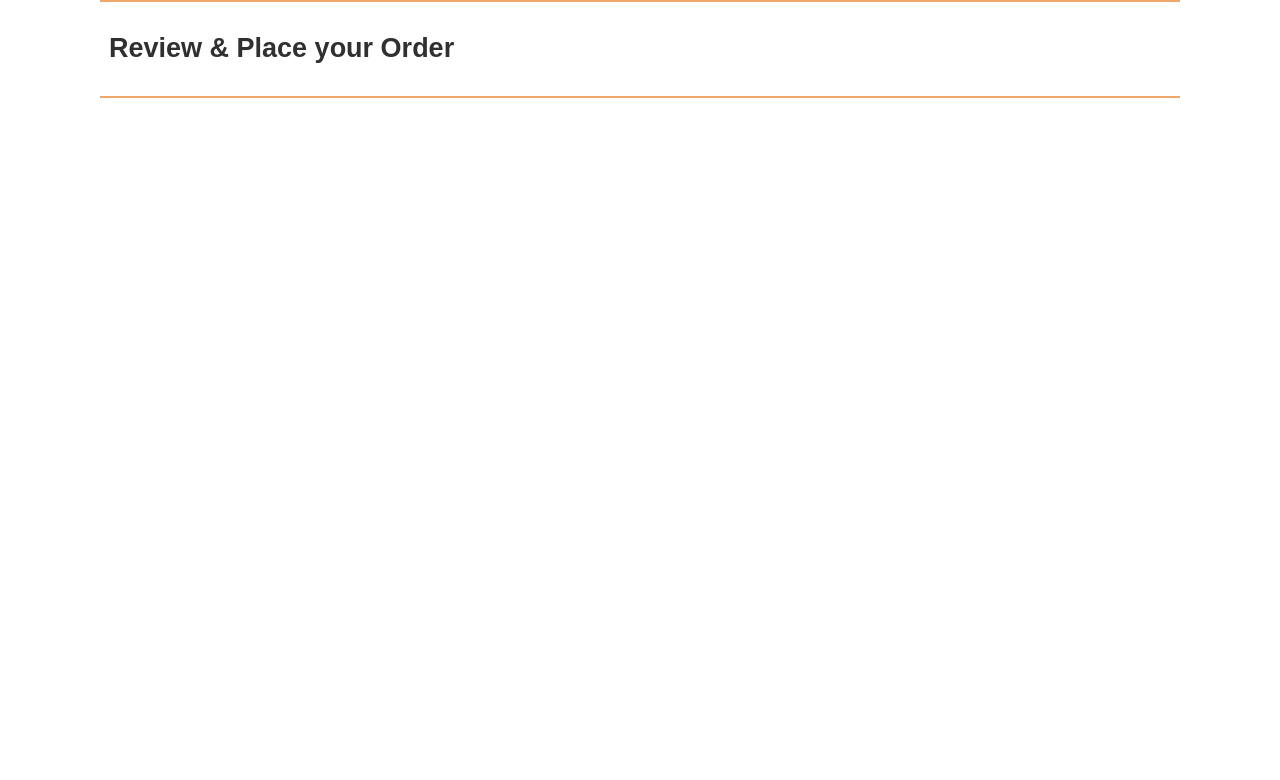
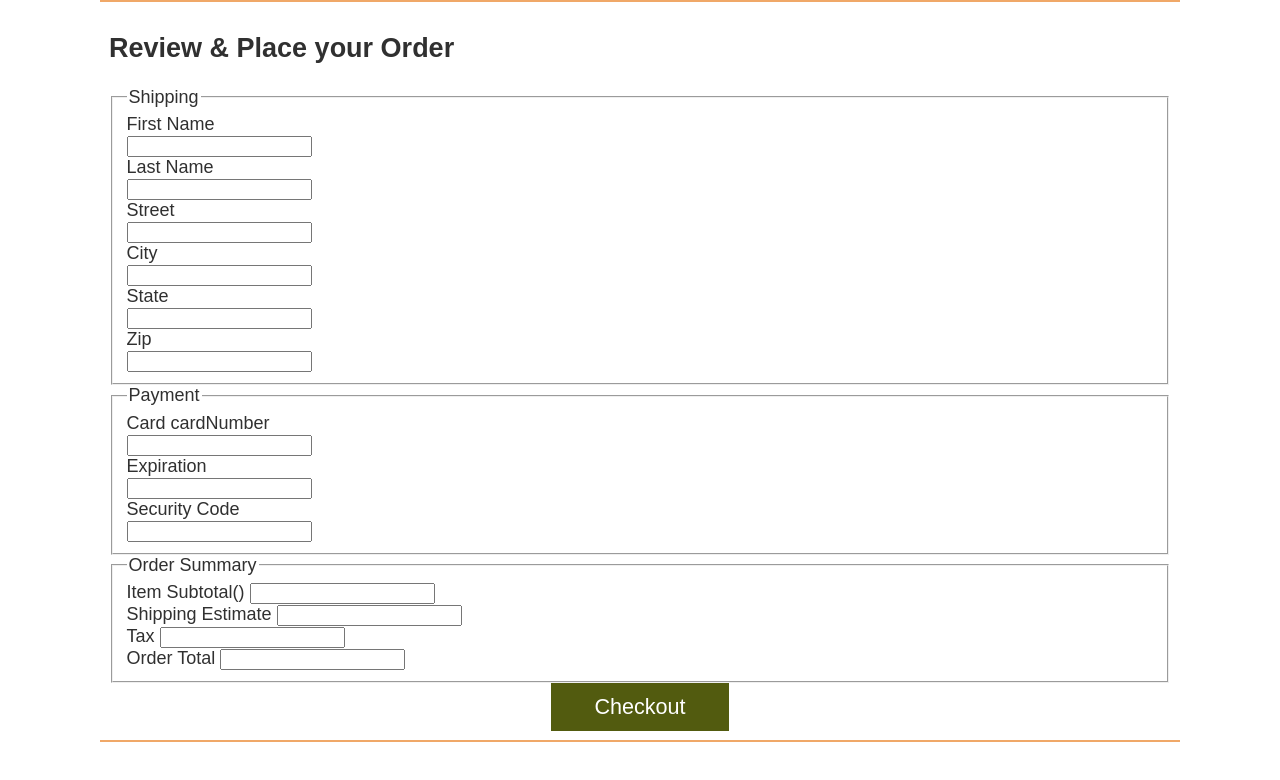
Before and after one commit to Spackalicious/Team2Project, a website: page src/checkout/index.html in a window 1280 px wide. Drawn offline with Linux system fonts and the light colour scheme; files that its build step writes are made by us from their sources.

Commit message:
team 6 commit 1

```diff
--- a/src/checkout/index.html
+++ b/src/checkout/index.html
@@ -8,7 +8,7 @@
 
     <title>Sleep Outside | Checkout</title>
 
-    <link rel="stylesheet" href="css/style.css" />
+    <link rel="stylesheet" href="/css/style.css" />
   </head>
 
   <body>
@@ -17,6 +17,44 @@
     <main class="divider">
       <section class="products">
         <h2>Review & Place your Order</h2>
+        <form name="checkout-form">
+          <fieldset>
+            <legend>Shipping</legend>
+          <label for="fname">First Name</label><br>
+          <input name="fname" type="text" id="fname" required /><br>
+          <label for="lname">Last Name</label><br>
+          <input name="lname" type="text" id="lname" required /><br>
+          <label for="street">Street</label><br>
+          <input name="street" type="text" id="street" required /><br>
+          <label for="city">City</label><br>
+          <input name="city" type="text" id="city" required /><br>
+          <label for="state">State</label><br>
+          <input name="state" type="text" id="state" required /><br>
+          <label for="zip">Zip</label><br>
+          <input name="zip" type="text" id="zip" required /><br>
+        </fieldset>
+        <fieldset>
+          <legend>Payment</legend>
+          <label for="cardNumber">Card cardNumber</label><br>
+          <input name="cardNumber" type="text" id="cardNumber" required /><br>
+          <label for="expiration">Expiration</label><br>
+          <input name="expiration" type="text" id="expiration" required /><br>
+          <label for="code">Security Code</label><br>
+          <input name="code" type="text" id="code" required /><br>
+        </fieldset>
+        <fieldset>
+          <legend>Order Summary</legend>
+          <label for="subTotal">Item Subtotal(<span id="checkout-count"></span>)</label>
+          <input id="subtotal" type="text" readonly></input><br>
+          <label for="shipping">Shipping Estimate</label>
+          <input id="shipping" type="number" readonly></input><br>
+          <label for="tax">Tax</label>
+          <input id="tax" type="text" readonly></input><br>
+          <label for="orderTotal">Order Total</label>
+          <input id="orderTotal" type="text" readonly></input><br>
+        </fieldset>
+        <button id="checkoutSubmit" type="submit">Checkout</button>
+        </form>
       </section>
     </main>
 
```
Also changed, not shown: src/cart/index.html (+1 -0 lines), src/js/checkoutProcess.mjs (added, +63 -0 lines).
